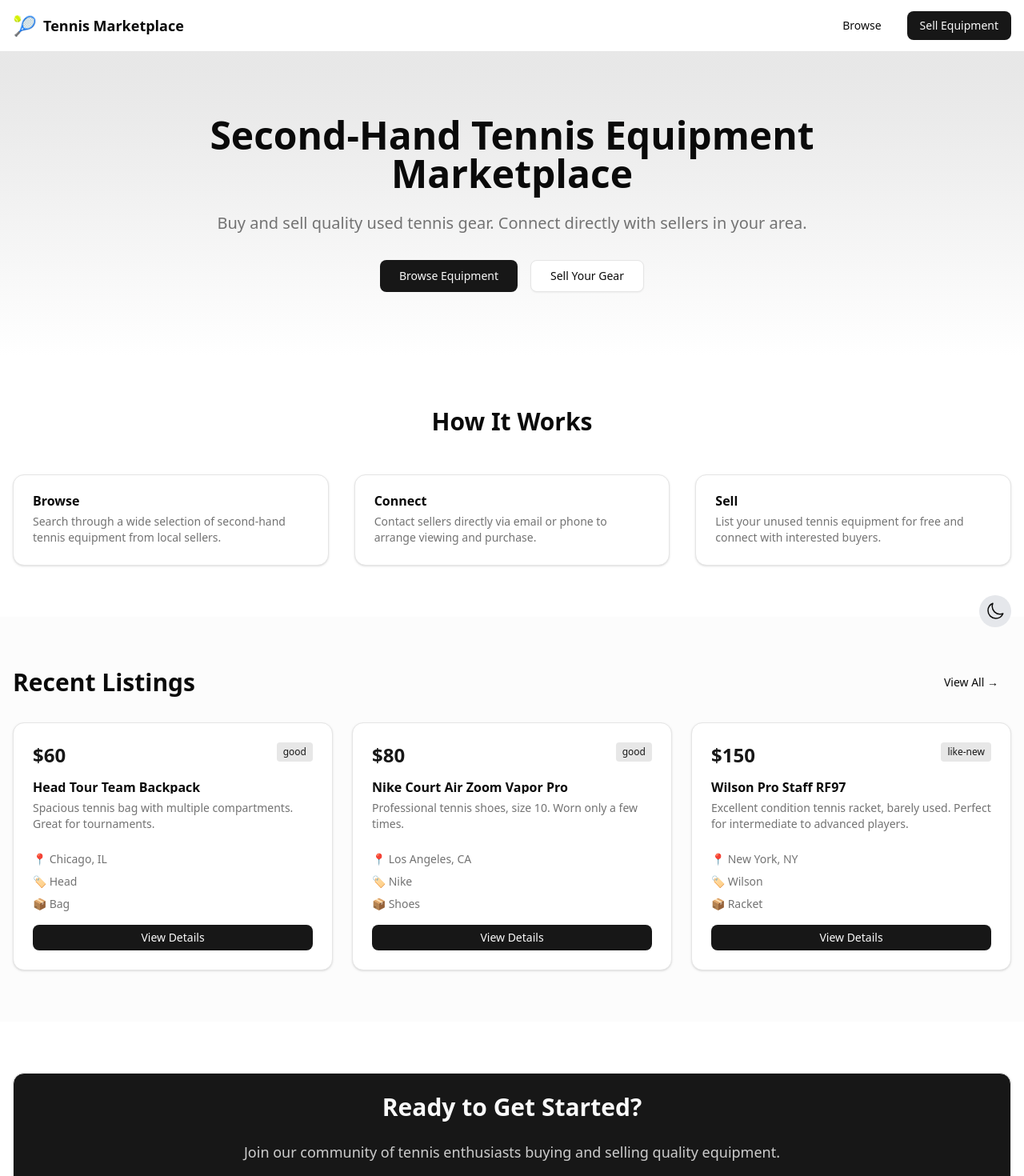
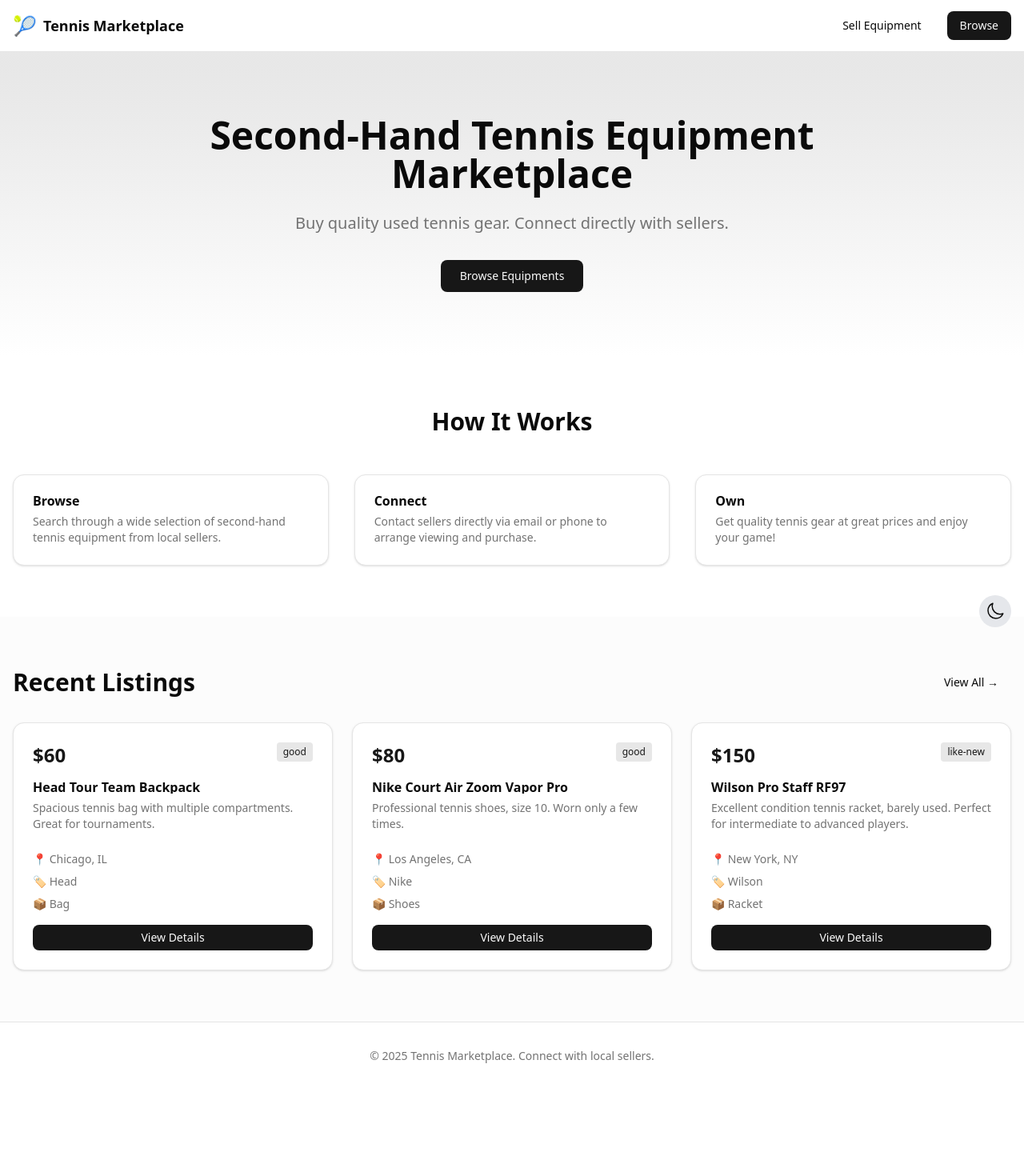
Before and after one commit to Vinayak-Garudi/sports-marketplace, a Next.js app: page / in a window 1280 px wide. Shown: the top 1470 px of the page at 80% size. After the commit the page ends 1362 px from the top, so only its background shows below. Built offline with nearby package versions, Linux system fonts and the light colour scheme.

Commit message:
refactor: update metadata and improve navigation links; adjust homepage content and comment out unused sections

```diff
--- a/app/browse/page.tsx
+++ b/app/browse/page.tsx
@@ -37,9 +37,9 @@ export default async function BrowsePage({ searchParams }: BrowsePageProps) {
               Found {equipment.length} {equipment.length === 1 ? 'item' : 'items'}
             </p>
           </div>
-          <Link href="/sell">
+          {/* <Link href="/sell">
             <Button>Sell Your Gear</Button>
-          </Link>
+          </Link> */}
         </div>
 
         <div className="grid lg:grid-cols-[280px_1fr] gap-8">
--- a/app/layout.tsx
+++ b/app/layout.tsx
@@ -16,8 +16,8 @@ const geistMono = Geist_Mono({
 });
 
 export const metadata: Metadata = {
-  title: "Tennis Marketplace - Buy & Sell Second-Hand Tennis Equipment",
-  description: "Buy and sell quality used tennis gear. Connect directly with local sellers.",
+  title: "Tennis Marketplace - Buy Second-Hand Tennis Equipment",
+  description: "Buy quality used tennis gear. Connect directly with local sellers.",
 };
 
 export default function RootLayout({
@@ -41,7 +41,7 @@ export default function RootLayout({
             </main>
             <footer className="border-t py-8 mt-auto">
               <div className="container mx-auto px-4 text-center text-sm text-muted-foreground">
-                <p>© 2025 Tennis Marketplace. Connect with local sellers and buyers.</p>
+                <p>© 2025 Tennis Marketplace. Connect with local sellers.</p>
               </div>
             </footer>
           </div>
--- a/app/page.tsx
+++ b/app/page.tsx
@@ -16,15 +16,15 @@ export default function Home() {
               Second-Hand Tennis Equipment Marketplace
             </h1>
             <p className="text-xl text-muted-foreground mb-8">
-              Buy and sell quality used tennis gear. Connect directly with sellers in your area.
+              Buy quality used tennis gear. Connect directly with sellers.
             </p>
             <div className="flex flex-col sm:flex-row gap-4 justify-center">
               <Link href="/browse">
-                <Button size="lg">Browse Equipment</Button>
+                <Button size="lg">Browse Equipments</Button>
               </Link>
-              <Link href="/sell">
+              {/* <Link href="/sell">
                 <Button size="lg" variant="outline">Sell Your Gear</Button>
-              </Link>
+              </Link> */}
             </div>
           </div>
         </div>
@@ -52,9 +52,9 @@ export default function Home() {
           </Card>
           <Card>
             <CardHeader>
-              <CardTitle>Sell</CardTitle>
+              <CardTitle>Own</CardTitle>
               <CardDescription>
-                List your unused tennis equipment for free and connect with interested buyers.
+                Get quality tennis gear at great prices and enjoy your game!
               </CardDescription>
             </CardHeader>
           </Card>
@@ -102,7 +102,7 @@ export default function Home() {
       </section>
 
       {/* CTA Section */}
-      <section className="py-16 container mx-auto px-4">
+      {/* <section className="py-16 container mx-auto px-4">
         <Card className="bg-primary text-primary-foreground">
           <CardHeader className="text-center">
             <CardTitle className="text-3xl mb-4">Ready to Get Started?</CardTitle>
@@ -121,7 +121,7 @@ export default function Home() {
             </div>
           </CardHeader>
         </Card>
-      </section>
+      </section> */}
     </div>
   );
 }
--- a/components/Navigation.tsx
+++ b/components/Navigation.tsx
@@ -12,11 +12,11 @@ export default function Navigation() {
           </Link>
 
           <div className="flex items-center gap-4">
+                <Link href="/sell">
+                  <Button variant={'ghost'}>Sell Equipment</Button>
+                </Link>
             <Link href="/browse">
-              <Button variant="ghost">Browse</Button>
-            </Link>
-            <Link href="/sell">
-              <Button>Sell Equipment</Button>
+              <Button>Browse</Button>
             </Link>
           </div>
         </div>
--- a/middleware.ts
+++ b/middleware.ts
@@ -3,14 +3,13 @@ import type { NextRequest } from 'next/server'
 
 // Define your protected routes and their required roles
 const protectedRoutes = {
-  '/admin': ['admin'],
-  '/dashboard': ['admin', 'user'],
+  // '/admin': ['admin'],
+  // '/dashboard': ['admin', 'user'],
+  "/sell": ["admin"],
   // Add more routes and their allowed roles as needed
 }
 
 export function middleware(request: NextRequest) {
-
-  return NextResponse.next()
 
   // Get the pathname from the URL
   const path = request.nextUrl.pathname
```
